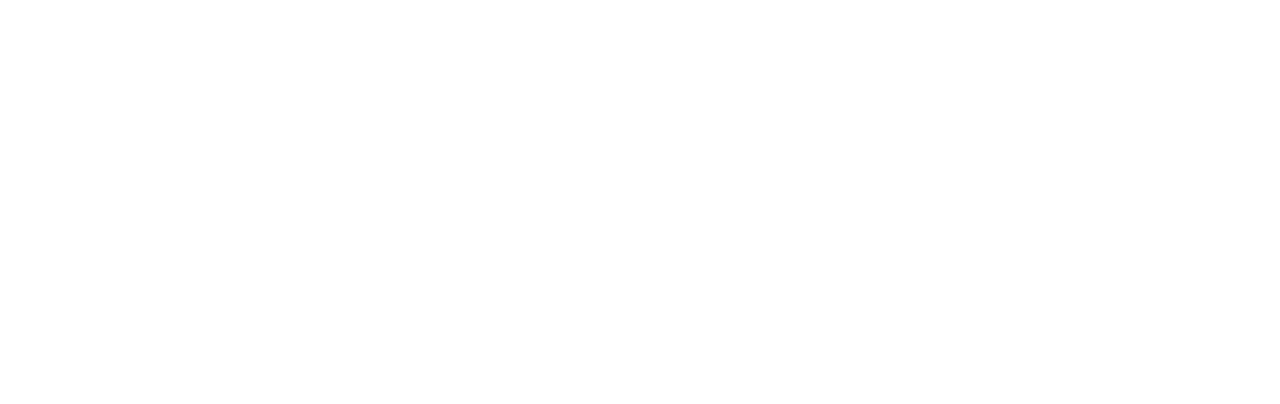
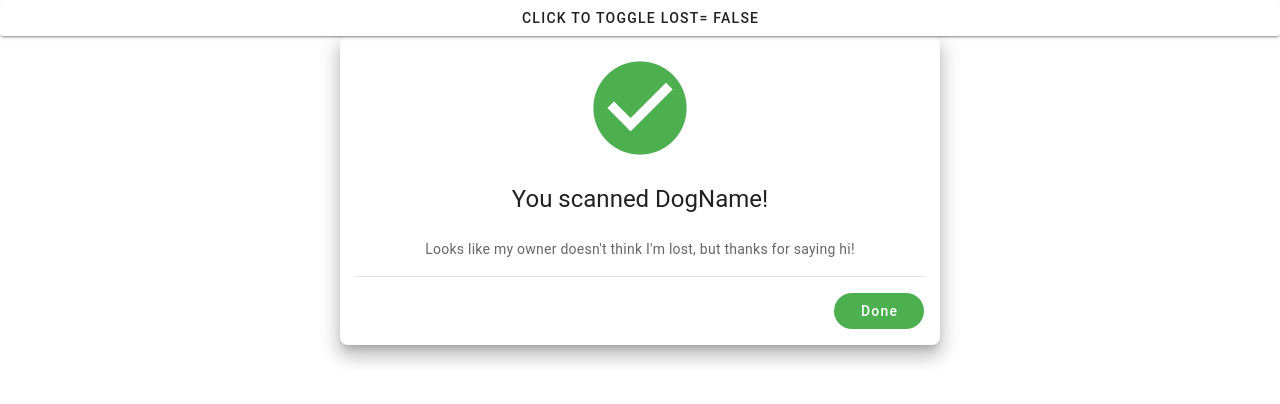
Before and after one commit to SFU-CMPT372-Team5/PetWatch, a Nuxt app: page /found in a window 1280 px wide. Before the commit this address had no page. Shown: the top 404 px of the page. Built offline with nearby package versions, Linux system fonts and the light colour scheme.

Commit message:
Added found page and fixed the keys in account

```diff
--- a/pages/account.vue
+++ b/pages/account.vue
@@ -70,21 +70,21 @@ export default {
         return {
             //possible account attributes
             account: {
-                "username": "User1",
-                "password": "pass",
-                "info": {
-                    "email": "user1@petwatch.com",
-                    "address": "12345 10st",
-                    "dateCreated": "November 10",
+                username: "User1",
+                password: "pass",
+                info: {
+                    email: "user1@petwatch.com",
+                    address: "12345 10st",
+                    dateCreated: "November 10",
                 }
 
             },
             pets: [
                 {
-                    "name": "Dog1"
+                    name: "Dog1"
                 },
                 {
-                    "name": "Dog2"
+                    name: "Dog2"
                 }
             ]
         }
--- /dev/null
+++ b/pages/found.vue
@@ -0,0 +1,69 @@
+<template>
+    <v-btn @click="petProfile.lost = !petProfile.lost">Click To Toggle lost= {{ petProfile.lost }}</v-btn>
+
+    <v-sheet elevation="12" max-width="600" rounded="lg" width="100%" class="pa-4 text-center mx-auto">
+
+        <v-icon class="mb-5" color="success" icon="mdi-check-circle" size="112"></v-icon>
+
+        <h2 class="text-h5 mb-6">You scanned {{ petProfile.name }}!</h2>
+
+        <p v-if="petProfile.lost" class="mb-4 text-medium-emphasis text-body-2">
+            My owner has marked me as lost. Thank you for finding me!
+        </p>
+
+        <p v-else class="mb-4 text-medium-emphasis text-body-2">
+            Looks like my owner doesn't think I'm lost, but thanks for saying hi!
+        </p>
+
+        <VContainer v-if="petProfile.lost">
+
+            <v-list-item v-for="(info, i) in petProfile.info" :key="i">
+
+                <v-list-item-title>{{ formatLabel(i) }}:</v-list-item-title>
+
+                <v-list-item-subtitle v-text="info"></v-list-item-subtitle>
+            </v-list-item>
+        </VContainer>
+
+        <v-divider class="mb-4"></v-divider>
+
+        <div class="text-end">
+
+            <v-btn v-if="petProfile.chat && petProfile.lost" class="text-none" color="success" rounded variant="flat"
+                width="90">
+                Chat
+                <v-icon icon="mdi-open-in-new"></v-icon>
+            </v-btn>
+
+            <v-btn class="text-none" color="success" rounded variant="flat" width="90" @click="navigateTo('/')">
+                Done
+            </v-btn>
+        </div>
+    </v-sheet>
+</template>
+
+<script lang="ts">
+export default {
+    data() {
+        return {
+            petProfile: {
+                name: "DogName",
+                lost: false,
+                chat: true,
+                info: {
+                    address: "12345 30 st"
+                }
+            }
+        }
+    },
+
+    methods: {
+        formatLabel(string: String) {
+            string = string.replace(/[A-Z]/g, letter => `_${letter.toLowerCase()}`)
+            string = string.charAt(0).toUpperCase() + string.slice(1)
+            string = string.replace("_", " ")
+            return string
+        }
+    }
+}
+</script>
```
